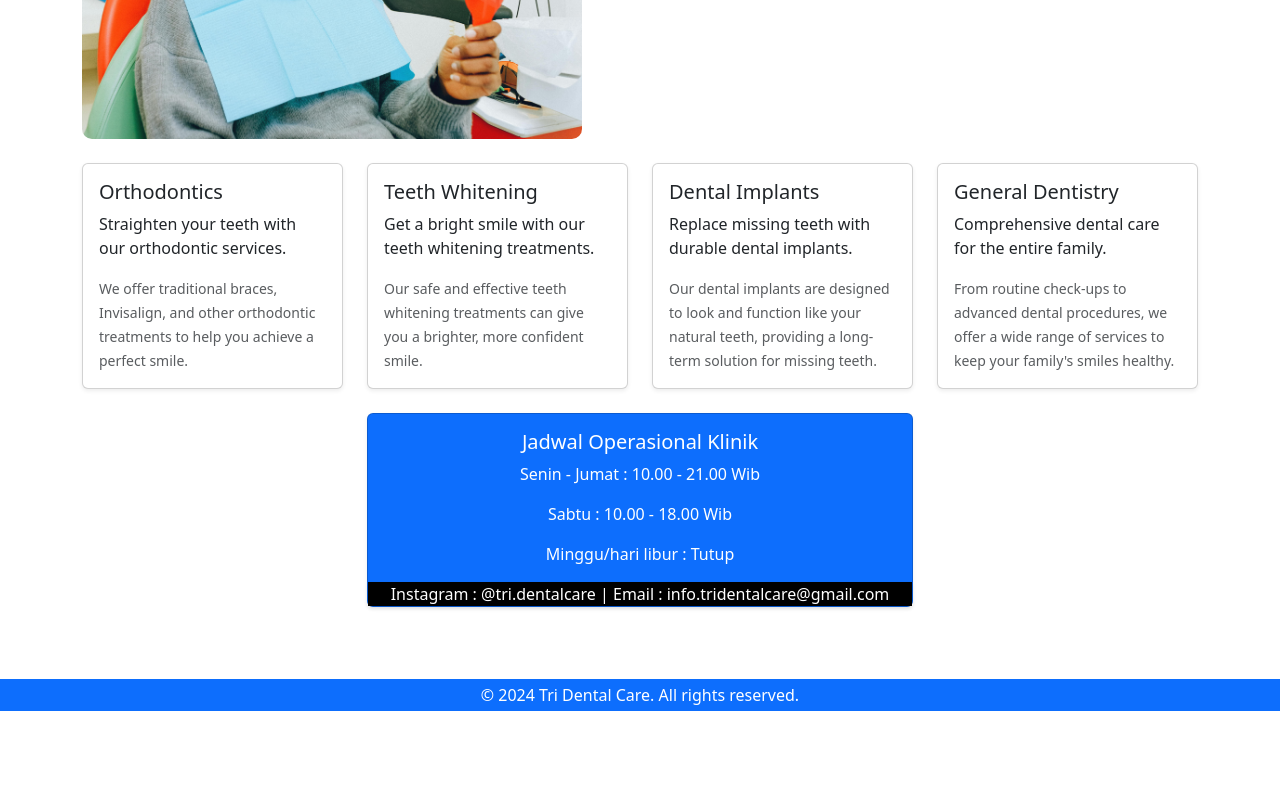
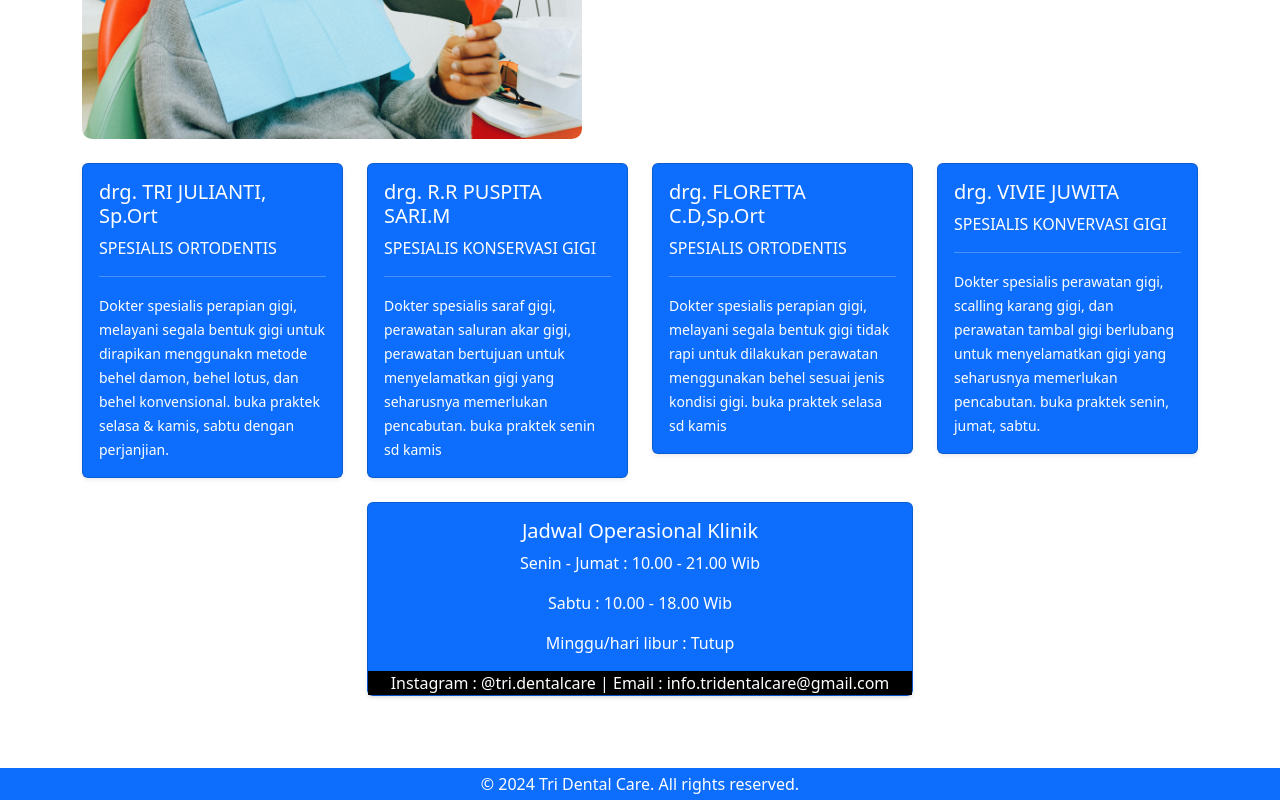
Before and after one commit to alrazak/frontend-react-tridentalcare, a React (Vite) app: page / in a window 1280 px wide. Shown: the part 1632-2432 px from the top of the page. Before the commit the page ends 2343 px from the top, so only its background shows below. Built offline with nearby package versions, Linux system fonts and the light colour scheme.

Commit message:
put: card

```diff
--- a/src/App.jsx
+++ b/src/App.jsx
@@ -31,24 +31,24 @@ function App() {
                     </div>
                     <div className="row">
                         <ServiceCard
-                            title="Orthodontics"
-                            text="Straighten your teeth with our orthodontic services."
-                            description="We offer traditional braces, Invisalign, and other orthodontic treatments to help you achieve a perfect smile."
+                            title="drg. TRI JULIANTI, Sp.Ort"
+                            text="SPESIALIS ORTODENTIS"
+                            description="Dokter spesialis perapian gigi, melayani segala bentuk gigi untuk dirapikan menggunakn metode behel damon, behel lotus, dan behel konvensional. buka praktek selasa & kamis, sabtu dengan perjanjian."
                         />
                         <ServiceCard
-                            title="Teeth Whitening"
-                            text="Get a bright smile with our teeth whitening treatments."
-                            description="Our safe and effective teeth whitening treatments can give you a brighter, more confident smile."
+                            title="drg. R.R PUSPITA SARI.M"
+                            text="SPESIALIS KONSERVASI GIGI"
+                            description="Dokter spesialis saraf gigi, perawatan saluran akar gigi, perawatan bertujuan untuk menyelamatkan gigi yang seharusnya memerlukan pencabutan. buka praktek senin sd kamis"
                         />
                         <ServiceCard
-                            title="Dental Implants"
-                            text="Replace missing teeth with durable dental implants."
-                            description="Our dental implants are designed to look and function like your natural teeth, providing a long-term solution for missing teeth."
+                            title="drg. FLORETTA C.D,Sp.Ort"
+                            text="SPESIALIS ORTODENTIS"
+                            description="Dokter spesialis perapian gigi, melayani segala bentuk gigi tidak rapi untuk dilakukan perawatan menggunakan behel sesuai jenis kondisi gigi. buka praktek selasa sd kamis"
                         />
                         <ServiceCard
-                            title="General Dentistry"
-                            text="Comprehensive dental care for the entire family."
-                            description="From routine check-ups to advanced dental procedures, we offer a wide range of services to keep your family's smiles healthy."
+                            title="drg. VIVIE JUWITA"
+                            text="SPESIALIS KONVERVASI GIGI"
+                            description="Dokter spesialis perawatan gigi, scalling karang gigi, dan perawatan tambal gigi berlubang untuk menyelamatkan gigi yang seharusnya memerlukan pencabutan. buka praktek senin, jumat, sabtu."
                         />
                     </div>
                     <div className="row d-flex justify-content-center">
--- a/src/components/ServiceCard.jsx
+++ b/src/components/ServiceCard.jsx
@@ -3,11 +3,12 @@ import React from "react";
 function ServiceCard({title, text, description}) {
     return (
         <div className="col-md-3">
-            <div className="card mb-4 shadow-sm">
+            <div className="card mb-4 bg-primary text-white shadow-sm">
                 <div className="card-body">
                     <h5 className="card-title">{title}</h5>
                     <p className="card-text">{text}</p>
-                    <p className="card-text"><small className="text-muted">{description}</small></p>
+                    <hr />
+                    <p className="card-text"><small className="text-white">{description}</small></p>
                 </div>
             </div>
         </div>
```
